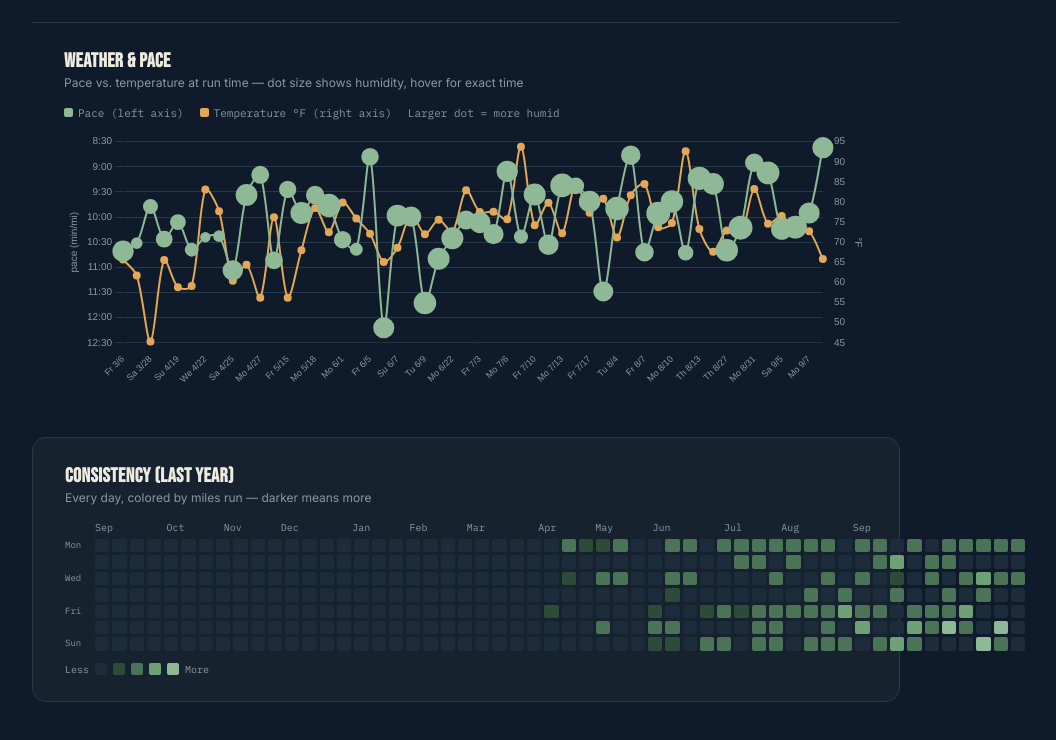
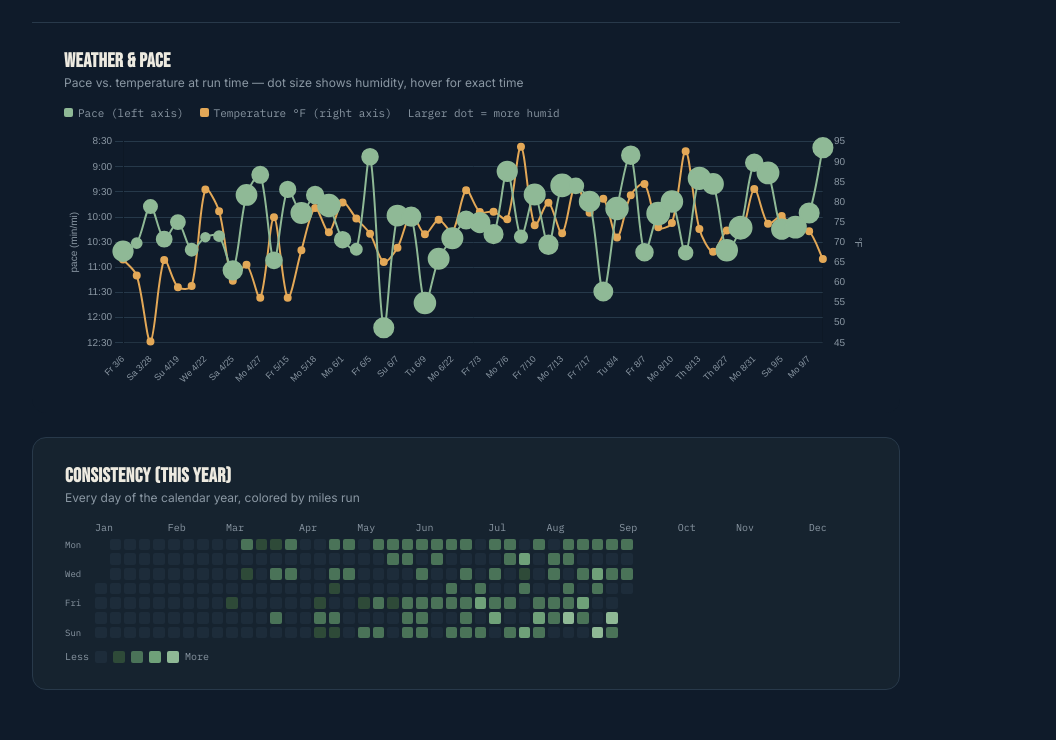
Before and after one commit to Jwins101/Running-Dashboard, a plain HTML site: page index.html in a window 1280 px wide. Shown: the part 2432-3172 px from the top of the page, without its empty margins (174-1230 px from the left). Drawn offline with nearby package versions, Linux system fonts and the light colour scheme.

Commit message:
Add files via upload

```diff
--- a/index.html
+++ b/index.html
@@ -106,8 +106,8 @@
   </div>
 
   <div class="heat-card">
-    <h2 class="rd-sec-title">Consistency (last year)</h2>
-    <p class="rd-sec-sub">Every day, colored by miles run — darker means more</p>
+    <h2 class="rd-sec-title">Consistency (this year)</h2>
+    <p class="rd-sec-sub">Every day of the calendar year, colored by miles run</p>
     <div id="heat-months" class="heat-months"></div>
     <div class="heat-body">
       <div class="heat-daylabels"><span>Mon</span><span></span><span>Wed</span><span></span><span>Fri</span><span></span><span>Sun</span></div>
@@ -473,50 +473,67 @@ function renderConsistencyHeatmap(runs){
   const milesByDate = {};
   runs.forEach(r => { milesByDate[r.date] = (milesByDate[r.date]||0) + (r.dist_mi||0); });
 
-  const today = new Date();
-  today.setHours(0,0,0,0);
-  // Start on the Monday of the week 371 days ago, so the grid always
-  // begins on a Monday (matches the Mon-Sun day labels alongside it).
-  const start = new Date(today);
-  start.setDate(start.getDate() - 370);
-  const startDow = (start.getDay()+6)%7; // 0=Mon
-  start.setDate(start.getDate() - startDow);
+  const today = new Date(); today.setHours(0,0,0,0);
+  const year = today.getFullYear();
+  const yearStart = new Date(year,0,1);
+  const yearEnd = new Date(year,11,31);
+
+  // Pad to full weeks at both ends so the grid stays rectangular, but keep
+  // those padding days (before Jan 1 / after Dec 31) blank — no data can
+  // ever exist there, so they shouldn't pretend to be part of the year.
+  const gridStart = new Date(yearStart);
+  gridStart.setDate(gridStart.getDate() - ((gridStart.getDay()+6)%7));
+  const gridEnd = new Date(yearEnd);
+  gridEnd.setDate(gridEnd.getDate() + (7 - ((gridEnd.getDay()+6)%7) - 1));
 
   const days = [];
-  const cursor = new Date(start);
-  while(cursor <= today){
-    const iso = cursor.toISOString().slice(0,10);
-    days.push({date: iso, miles: milesByDate[iso] || 0});
+  const cursor = new Date(gridStart);
+  while(cursor <= gridEnd){
+    const inYear = cursor >= yearStart && cursor <= yearEnd;
+    if(!inYear){
+      days.push({date:null, miles:null});
+    } else {
+      const iso = cursor.toISOString().slice(0,10);
+      const future = cursor > today;
+      days.push({date: iso, miles: future ? null : (milesByDate[iso] || 0)});
+    }
     cursor.setDate(cursor.getDate()+1);
-  }
-  // pad the final week out to a full 7 so the grid stays rectangular
-  while(days.length % 7 !== 0){
-    days.push({date: null, miles: 0});
   }
   const weekCount = days.length / 7;
 
   function bucketColor(mi){
-    if(!mi || mi <= 0) return '#1D2C3A';
+    if(mi == null) return 'transparent'; // future day, or outside the year
+    if(mi <= 0) return '#1D2C3A';
     if(mi < 3) return '#2E4A38';
     if(mi < 6) return '#4A7358';
     if(mi < 9) return '#6FA179';
     return '#8FB996';
   }
 
-  gridEl.style.gridAutoColumns = (100/weekCount) + '%';
   gridEl.innerHTML = days.map(d => {
-    const title = d.date ? `${d.date}: ${d.miles.toFixed(1)} mi` : '';
+    const title = (d.date && d.miles != null) ? `${d.date}: ${d.miles.toFixed(1)} mi` : '';
     return `<div class="heat-cell" style="background:${bucketColor(d.miles)}" title="${title}"></div>`;
   }).join('');
 
-  // Month labels positioned (as a %) above the week-column where that month begins
+  // Cells are sized in real pixels, measured from the actual rendered
+  // width, so they come out genuinely square — percentage-based sizing
+  // combined with a fixed pixel height never lines up correctly.
+  function sizeCells(){
+    const w = gridEl.clientWidth;
+    const cell = (w - (weekCount-1)*3) / weekCount;
+    gridEl.style.gridAutoColumns = cell + 'px';
+    gridEl.style.height = (cell*7 + 6*3) + 'px';
+  }
+  sizeCells();
+  window.addEventListener('resize', sizeCells);
+
   const monthNamesShort = ['Jan','Feb','Mar','Apr','May','Jun','Jul','Aug','Sep','Oct','Nov','Dec'];
   let labelsHtml = '';
   let lastMonth = null;
   for(let w=0; w<weekCount; w++){
-    const dayIdx = w*7;
-    const d = days[dayIdx];
-    if(!d.date) continue;
+    const weekDays = days.slice(w*7, w*7+7);
+    const d = weekDays.find(x => x.date);
+    if(!d) continue;
     const m = new Date(d.date+'T00:00:00').getMonth();
     if(m !== lastMonth){
       labelsHtml += `<span class="heat-month-label" style="left:${(w/weekCount*100).toFixed(2)}%">${monthNamesShort[m]}</span>`;
```
